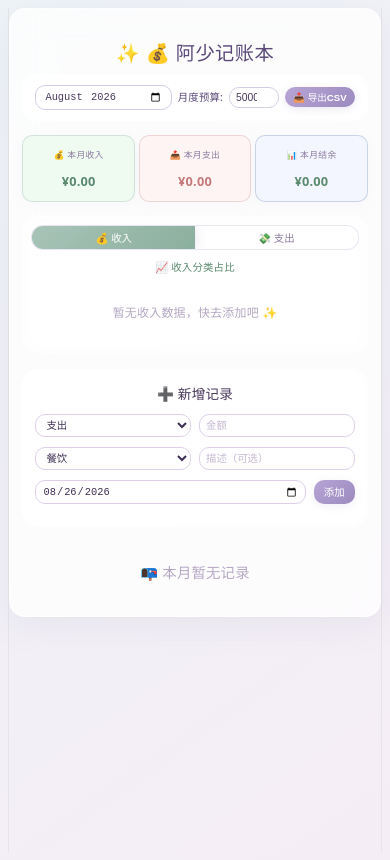
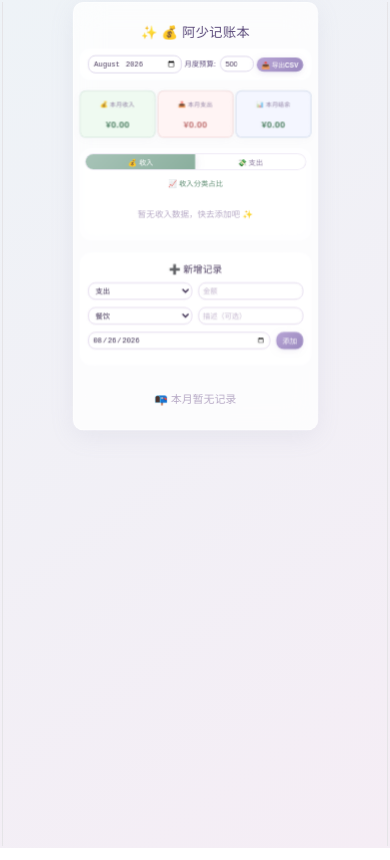
Before and after one commit to lixiaoli-bit/jizhangapp, a React (Vite) app: page / in a window 390 px wide. Built offline with nearby package versions, Linux system fonts and the light colour scheme.

Commit message:
zibianda

```diff
--- a/src/App.css
+++ b/src/App.css
@@ -387,88 +387,96 @@ h1::before { content: '✨ '; }
 .empty { text-align: center; color: #b5a8c4; padding: 20px 0; font-size: 0.9rem; }
 
 /* ============================================================
-   手机适配（宽度 < 768px）
+   手机适配（宽度 < 768px）- 整体缩小
    ============================================================ */
 @media (max-width: 768px) {
-  body { padding: 8px; }
-  .app { padding: 12px; border-radius: 16px; }
-  h1 { font-size: 1.2rem; }
+  body { padding: 2px; }
+  .app {
+    padding: 10px;
+    border-radius: 14px;
+    transform: scale(0.82);
+    transform-origin: top center;
+  }
+  h1 { font-size: 1.1rem; }
 
-  .stats { grid-template-columns: 1fr 1fr 1fr; gap: 6px; }
-  .stat-card { padding: 8px 6px; border-radius: 10px; }
-  .stat-card .value { font-size: 0.95rem; }
-  .stat-card .label { font-size: 0.6rem; }
+  .stats { grid-template-columns: 1fr 1fr 1fr; gap: 4px; }
+  .stat-card { padding: 6px 4px; border-radius: 8px; }
+  .stat-card .value { font-size: 0.85rem; }
+  .stat-card .label { font-size: 0.55rem; }
 
-  .toolbar { padding: 10px 12px; gap: 6px; }
-  .toolbar input[type="month"] { font-size: 0.75rem; padding: 4px 8px; min-width: 100px; }
-  .toolbar label { font-size: 0.75rem; }
-  .toolbar input[type="number"] { width: 60px; padding: 4px 6px; font-size: 0.75rem; }
-  .toolbar button { font-size: 0.7rem; padding: 4px 12px; }
+  .toolbar { padding: 8px 10px; gap: 4px; }
+  .toolbar input[type="month"] { font-size: 0.7rem; padding: 4px 6px; min-width: 80px; }
+  .toolbar label { font-size: 0.7rem; }
+  .toolbar input[type="number"] { width: 50px; padding: 4px 6px; font-size: 0.7rem; }
+  .toolbar button { font-size: 0.65rem; padding: 4px 10px; }
 
-  .chart-area { padding: 8px; gap: 6px; }
-  .pie-wrapper { min-width: 140px; max-width: 100%; }
-  .pie-title { font-size: 0.75rem; }
-  .empty-chart { padding: 20px 0; font-size: 0.75rem; }
+  .chart-area { padding: 6px; gap: 4px; }
+  .pie-wrapper { min-width: 120px; max-width: 100%; }
+  .pie-title { font-size: 0.7rem; }
+  .empty-chart { padding: 16px 0; font-size: 0.7rem; }
 
-  .pie-toggle button { font-size: 0.75rem; padding: 5px 12px; }
+  .pie-toggle button { font-size: 0.7rem; padding: 4px 10px; }
 
   .pie-container .recharts-wrapper {
-    transform: scale(0.85);
+    transform: scale(0.80);
     transform-origin: center center;
   }
 
-  /* 图例字变大 */
-  .legend-item { font-size: 12px; gap: 4px; }
-  .legend-color { width: 10px; height: 10px; }
-  .legend-percent { font-size: 11px; }
-  .legend-list { gap: 6px 14px; }
-
-  .transaction-form { padding: 12px; }
-  .transaction-form h3 { font-size: 0.85rem; margin-bottom: 8px; }
-  .form-row input, .form-row select { font-size: 0.75rem; padding: 6px 8px; min-width: 60px; }
-  .form-row button { font-size: 0.75rem; padding: 6px 12px; }
-
-  .day-group { padding: 8px 10px; }
-  .day-group h4 { font-size: 0.7rem; }
-  .transaction-item { font-size: 0.7rem; padding: 4px 8px; }
-  .transaction-item button { font-size: 12px; }
-}
-
-/* ============================================================
-   小屏手机（宽度 < 420px）
-   ============================================================ */
-@media (max-width: 420px) {
-  .stats { grid-template-columns: 1fr 1fr 1fr; gap: 4px; }
-  .stat-card .value { font-size: 0.8rem; }
-  .stat-card .label { font-size: 0.55rem; }
-
-  .pie-wrapper { min-width: 120px; max-width: 100%; }
-  .pie-title { font-size: 0.65rem; }
-
-  .pie-toggle button { font-size: 0.65rem; padding: 4px 8px; }
-
-  .pie-container .recharts-wrapper {
-    transform: scale(0.7);
-    transform-origin: center center;
-  }
-
-  /* 小屏手机图例字也变大 */
-  .legend-item { font-size: 11px; gap: 4px; }
+  .legend-item { font-size: 11px; gap: 3px; }
   .legend-color { width: 9px; height: 9px; }
   .legend-percent { font-size: 10px; }
   .legend-list { gap: 4px 10px; }
 
-  .toolbar input[type="month"] { font-size: 0.65rem; min-width: 80px; }
-  .toolbar label { font-size: 0.65rem; }
-  .toolbar input[type="number"] { width: 50px; font-size: 0.65rem; }
-  .toolbar button { font-size: 0.6rem; padding: 3px 8px; }
+  .transaction-form { padding: 10px; }
+  .transaction-form h3 { font-size: 0.8rem; margin-bottom: 6px; }
+  .form-row input, .form-row select { font-size: 0.7rem; padding: 5px 6px; min-width: 50px; }
+  .form-row button { font-size: 0.7rem; padding: 5px 10px; }
 
-  .form-row input, .form-row select { font-size: 0.65rem; padding: 4px 6px; min-width: 50px; }
-  .form-row button { font-size: 0.65rem; padding: 4px 10px; }
+  .day-group { padding: 6px 8px; }
+  .day-group h4 { font-size: 0.65rem; }
+  .transaction-item { font-size: 0.65rem; padding: 4px 6px; }
+  .transaction-item button { font-size: 11px; }
+}
 
-  .transaction-item { font-size: 0.6rem; padding: 3px 6px; flex-wrap: wrap; gap: 2px; }
-  .transaction-item button { font-size: 10px; }
-  .day-group h4 { font-size: 0.6rem; }
+/* ============================================================
+   小屏手机（宽度 < 420px）- 整体再缩小一点
+   ============================================================ */
+@media (max-width: 420px) {
+  .app {
+    transform: scale(0.75);
+    transform-origin: top center;
+    padding: 8px;
+  }
+  .stats { grid-template-columns: 1fr 1fr 1fr; gap: 3px; }
+  .stat-card .value { font-size: 0.75rem; }
+  .stat-card .label { font-size: 0.5rem; }
+
+  .pie-wrapper { min-width: 100px; max-width: 100%; }
+  .pie-title { font-size: 0.6rem; }
+
+  .pie-toggle button { font-size: 0.6rem; padding: 3px 6px; }
+
+  .pie-container .recharts-wrapper {
+    transform: scale(0.70);
+    transform-origin: center center;
+  }
+
+  .legend-item { font-size: 10px; gap: 2px; }
+  .legend-color { width: 8px; height: 8px; }
+  .legend-percent { font-size: 9px; }
+  .legend-list { gap: 3px 8px; }
+
+  .toolbar input[type="month"] { font-size: 0.6rem; min-width: 70px; }
+  .toolbar label { font-size: 0.6rem; }
+  .toolbar input[type="number"] { width: 45px; font-size: 0.6rem; }
+  .toolbar button { font-size: 0.55rem; padding: 3px 6px; }
+
+  .form-row input, .form-row select { font-size: 0.6rem; padding: 4px 5px; min-width: 40px; }
+  .form-row button { font-size: 0.6rem; padding: 4px 8px; }
+
+  .transaction-item { font-size: 0.55rem; padding: 3px 4px; flex-wrap: wrap; gap: 2px; }
+  .transaction-item button { font-size: 9px; }
+  .day-group h4 { font-size: 0.55rem; }
 }
 
 /* ============================================================
```
